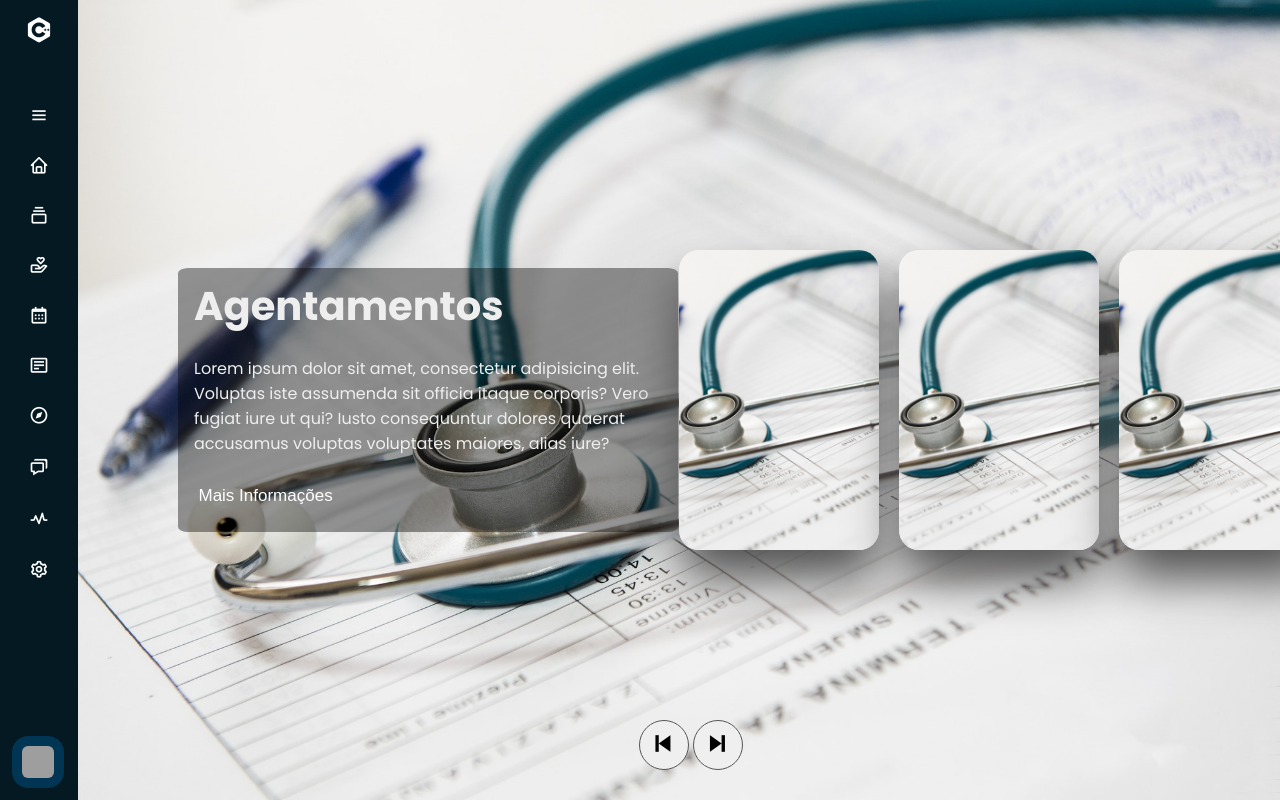
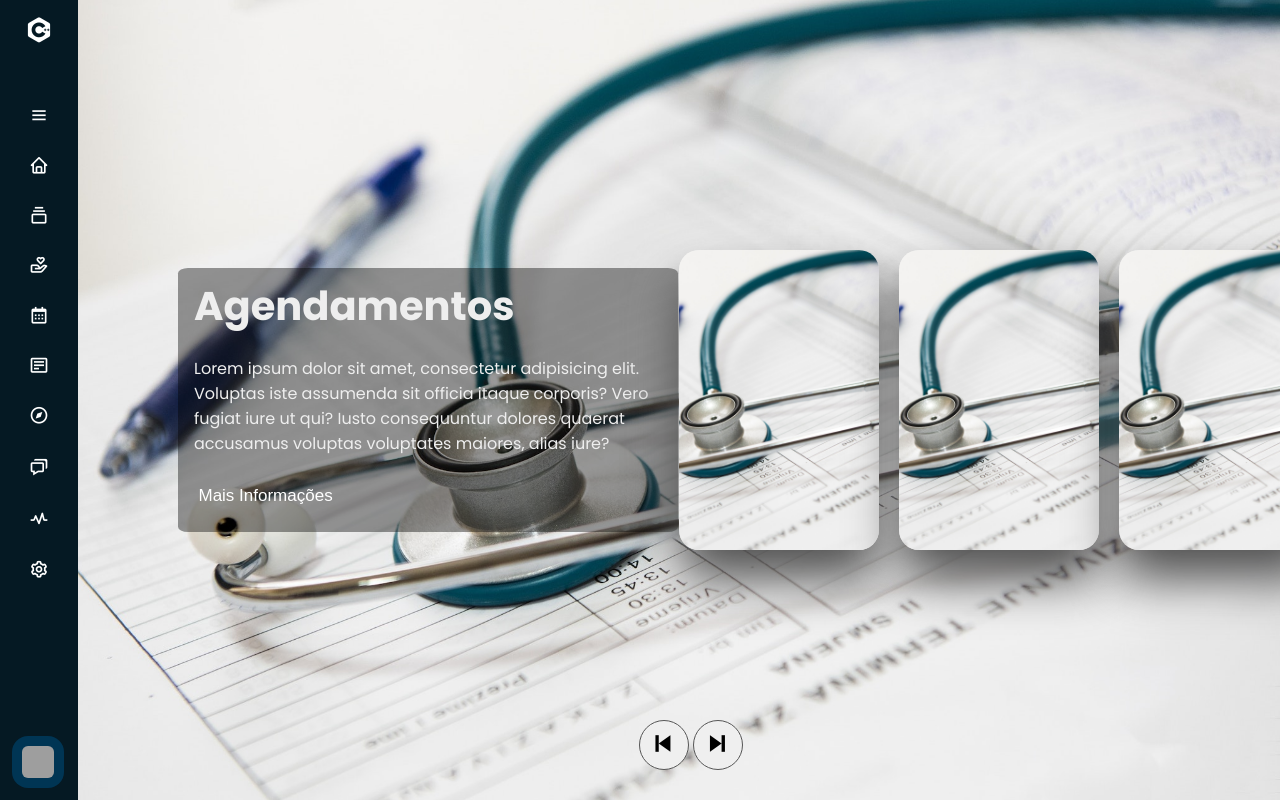
Before and after one commit to lippekstro/hipocrates, a PHP site: page / in a window 1280 px wide; the page is wider, and only the part inside the window is pictured. Run offline with PHP 8.4, Linux system fonts and the light colour scheme; grey boxes are pictures that could not be loaded.

Commit message:
Update index.php

```diff
--- a/index.php
+++ b/index.php
@@ -14,7 +14,7 @@ require_once $_SERVER["DOCUMENT_ROOT"] . "/hipocrates/models/cabecalho.php"
       </div>
       <div class="item" style="background-image: url(imgs/1.jpg);">
         <div class="content">
-          <div class="name">Agentamentos</div>
+          <div class="name">Agendamentos</div>
           <div class="text">Lorem ipsum dolor sit amet, consectetur adipisicing elit. Voluptas iste assumenda sit officia itaque corporis? Vero fugiat iure ut qui? Iusto consequuntur dolores quaerat accusamus voluptas voluptates maiores, alias iure?</div>
           <a class="button-page" href="#">Mais Informações</a>
         </div>
```
